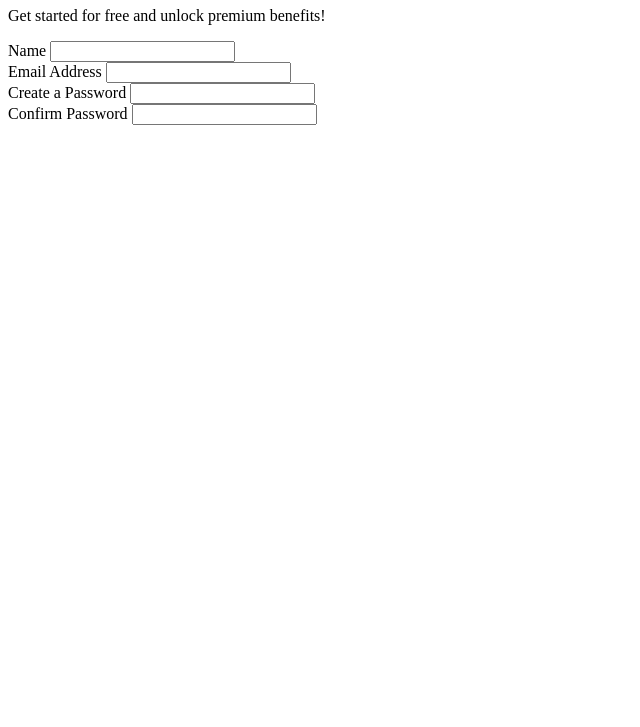
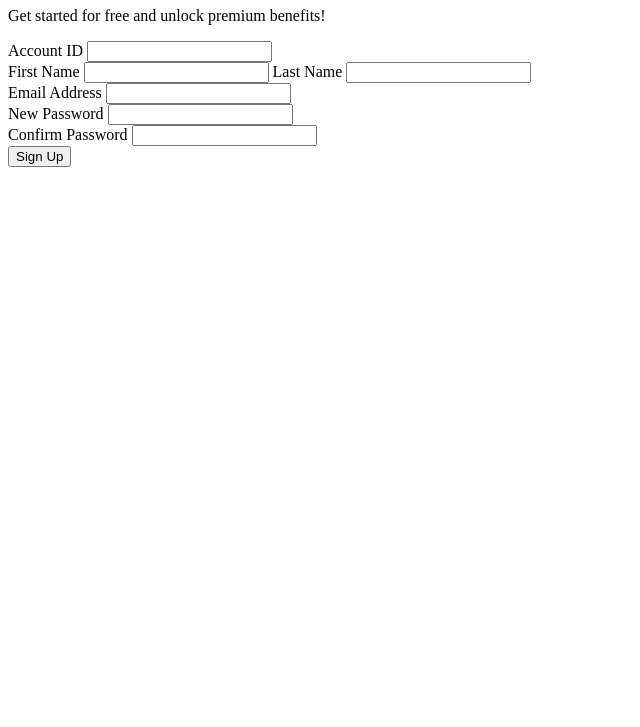
Before and after one commit to madhavmishra09/Gaming-Galactica, a plain HTML site: page index.html in a window 1280 px wide. Shown: the part 73-800 px from the top of the page, without its empty margins (0-640 px from the left). Drawn offline with Linux system fonts and the light colour scheme.

Commit message:
added id, first name, last name, button for submission

```diff
--- a/index.html
+++ b/index.html
@@ -17,14 +17,19 @@
     </div>
     <div class="login-form">
         <form action="\">
-            <label for="name">Name</label>
-            <input type="text" name="name"id="name" required><br>
+            <label for="accountid">Account ID</label>
+            <input type="text" name="accountID" id="accountid" required><br>
+            <label for="fname">First Name</label>
+            <input type="text" name="first_name"id="fname" required>
+            <label for="lname">Last Name</label>
+            <input type="text" name="last_name"id="lname" required><br>
             <label for="email">Email Address</label>
             <input type="text" name="email_address"id="email" required><br>
-            <label for="pass1">Create a Password</label>
-            <input type="password" name="newpassword" id="pass1" required><br>
+            <label for="pass1">New Password</label>
+            <input type="password" name="new_password" id="pass1" required><br>
             <label for="pass2">Confirm Password</label>
-            <input type="password" name="confirmpassword" id="pass2" required><br>
+            <input type="password" name="confirm_password" id="pass2" required><br>
+            <button>Sign Up</button>
         </form>
     </div>
     <div></div>
```
